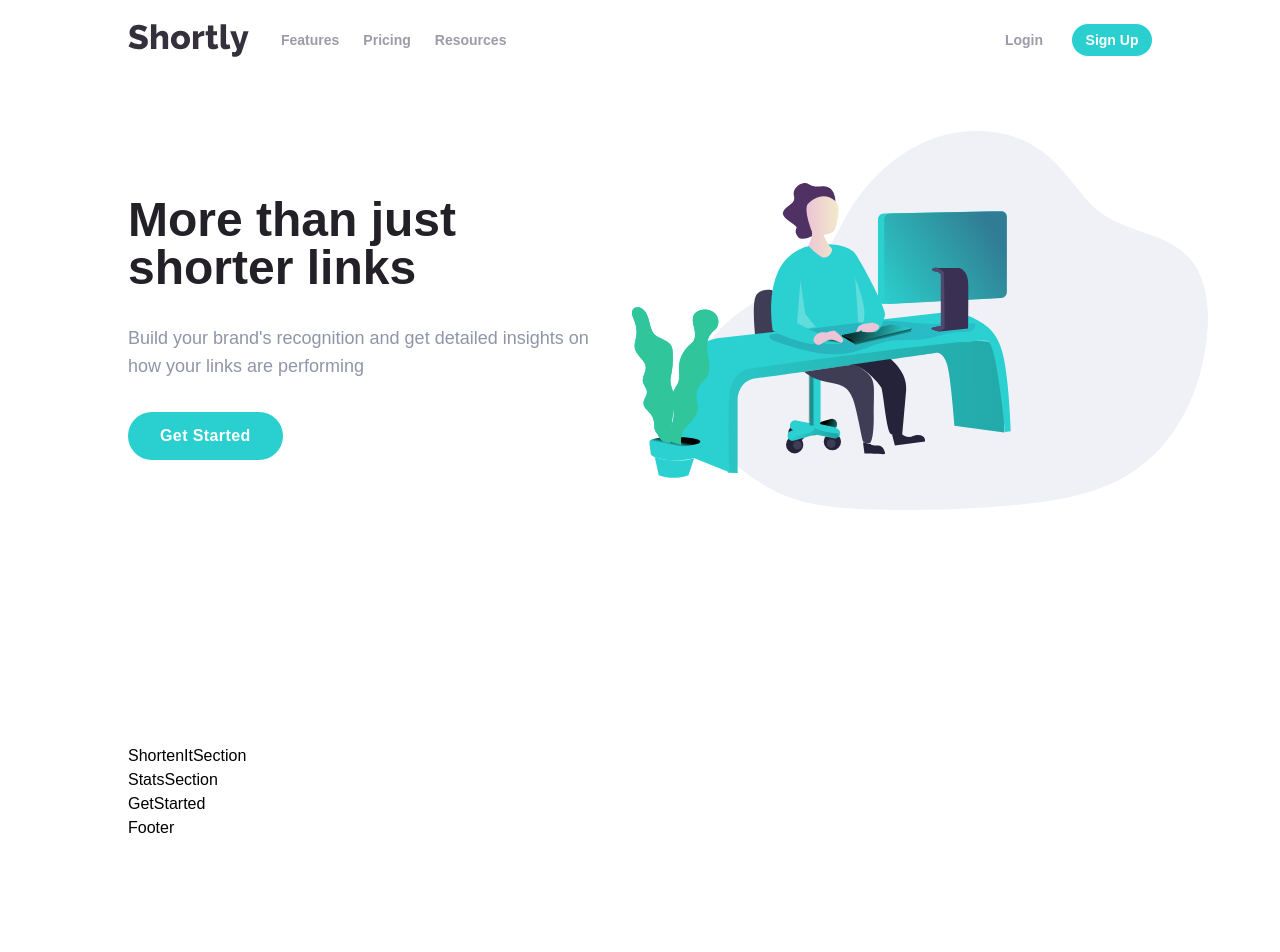
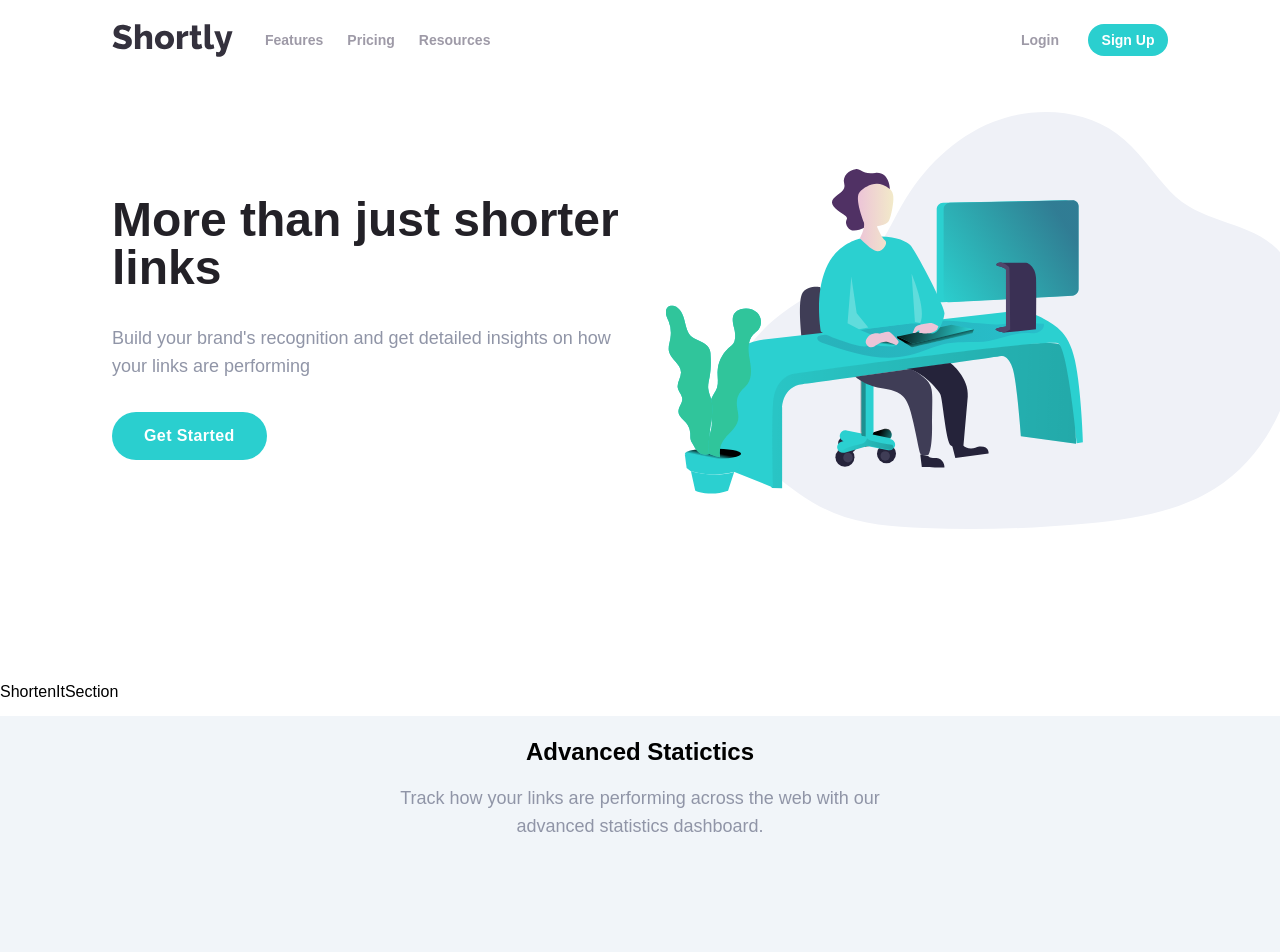
Before and after one commit to Dina2703/url_shortinig_api, a React (Create React App) app: page / in a window 1280 px wide. Shown: the top 952 px of the page. Before the commit the page ends 840 px from the top, so only its background shows below. Built offline with nearby package versions, Linux system fonts and the light colour scheme.

Commit message:
StatsSection component title and container structure

```diff
--- a/src/App.css
+++ /dev/null
@@ -1 +0,0 @@
-@import url("https://fonts.googleapis.com/css2?family=Poppins:wght@500;700&display=swap");
--- a/src/App.js
+++ b/src/App.js
@@ -7,7 +7,7 @@ import Footer from "./components/Footer";
 
 function App() {
   return (
-    <div className="App  font-poppins px-6 md:px-10 lg:px-16 max-w-6xl lg:mx-auto overflow-x-hidden">
+    <div>
       <Navbar />
       <HeroSection />
       <ShortenItSection />
--- a/src/components/HeroSection.js
+++ b/src/components/HeroSection.js
@@ -4,10 +4,13 @@ import ButtonComponent from "./ButtonComponent";
 
 function HeroSection() {
   return (
-    <section id="hero" className="h-screen md:h-[75svh] mb-16 ">
-      <div className="h-full flex flex-col items-start md:justify-between  md:flex-row-reverse lg:pr-16">
+    <section
+      id="hero"
+      className="h-fit md:h-[75svh]  px-3 md:px-5 lg:px-12 max-w-6xl lg:mx-auto"
+    >
+      <div className="h-full flex flex-col items-start md:justify-between  md:flex-row-reverse ">
         <div
-          className="w-full md:w-1/2 h-2/5 md:h-full relative mb-3 md:mb-0 "
+          className=" w-full md:w-1/2 h-[300px] md:h-full relative mb-3 md:mb-0 "
           id="heroImg"
         />
         <div className="w-full md:w-1/2  md:h-4/5 h-2/5 flex md:items-center items-start">
--- a/src/components/Navbar.js
+++ b/src/components/Navbar.js
@@ -3,7 +3,10 @@ import logo from "../images/logo.svg";
 
 function Navbar() {
   return (
-    <section id="navbar_section">
+    <section
+      id="navbar_section "
+      className="px-3 md:px-5 lg:px-12 max-w-6xl lg:mx-auto"
+    >
       <nav className=" h-20 mx-auto flex items-center  justify-between">
         <a href="#" className="mr-8">
           <img src={logo} alt="logo" />
--- a/src/components/StatsSection.js
+++ b/src/components/StatsSection.js
@@ -1,7 +1,22 @@
 import React from "react";
 
 function StatsSection() {
-  return <div>StatsSection</div>;
+  return (
+    <div className="bg-slate-100 h-64 px-6">
+      <div className="max-w-6xl lg:mx-auto  px-3 md:px-5 lg:px-12 flex flex-col justify-center text-center my-3">
+        <h1 className="font-bold pt-5 md:text-xl lg:text-2xl">
+          Advanced Statictics
+        </h1>
+        <p className="text-darkGrayishBlue text-sm  md:text-lg py-4 px-2 max-w-lg lg:mx-auto ">
+          Track how your links are performing across the web with our advanced
+          statistics dashboard.
+        </p>
+        <div className="flex">
+          <div className=""></div>
+        </div>
+      </div>
+    </div>
+  );
 }
 
 export default StatsSection;
--- a/src/index.css
+++ b/src/index.css
@@ -3,6 +3,12 @@
 @tailwind utilities;
 
 @import url("https://fonts.googleapis.com/css2?family=Poppins:wght@500;700;800&display=swap");
+
+body {
+  font-family: "Poppins", sans-serif;
+  box-sizing: border-box;
+  overflow-x: hidden;
+}
 
 #heroImg::after {
   position: absolute;
```
